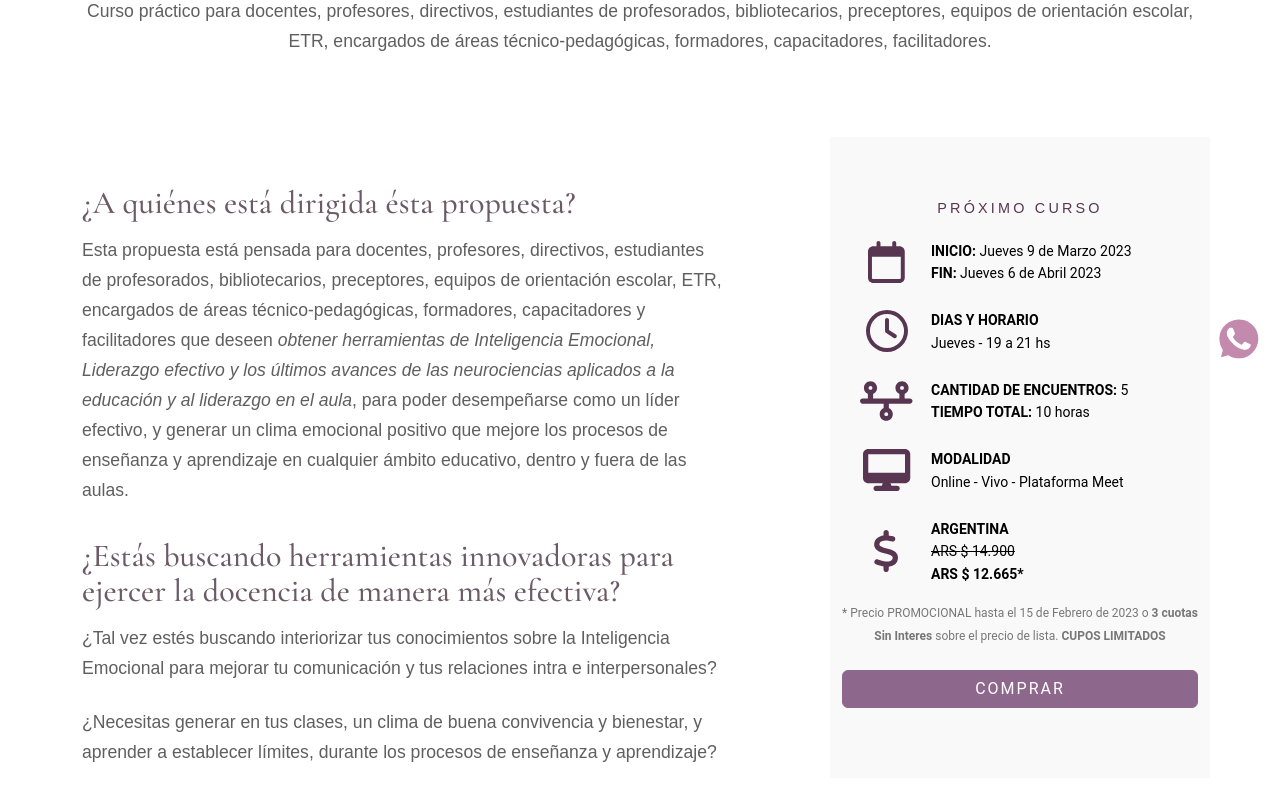
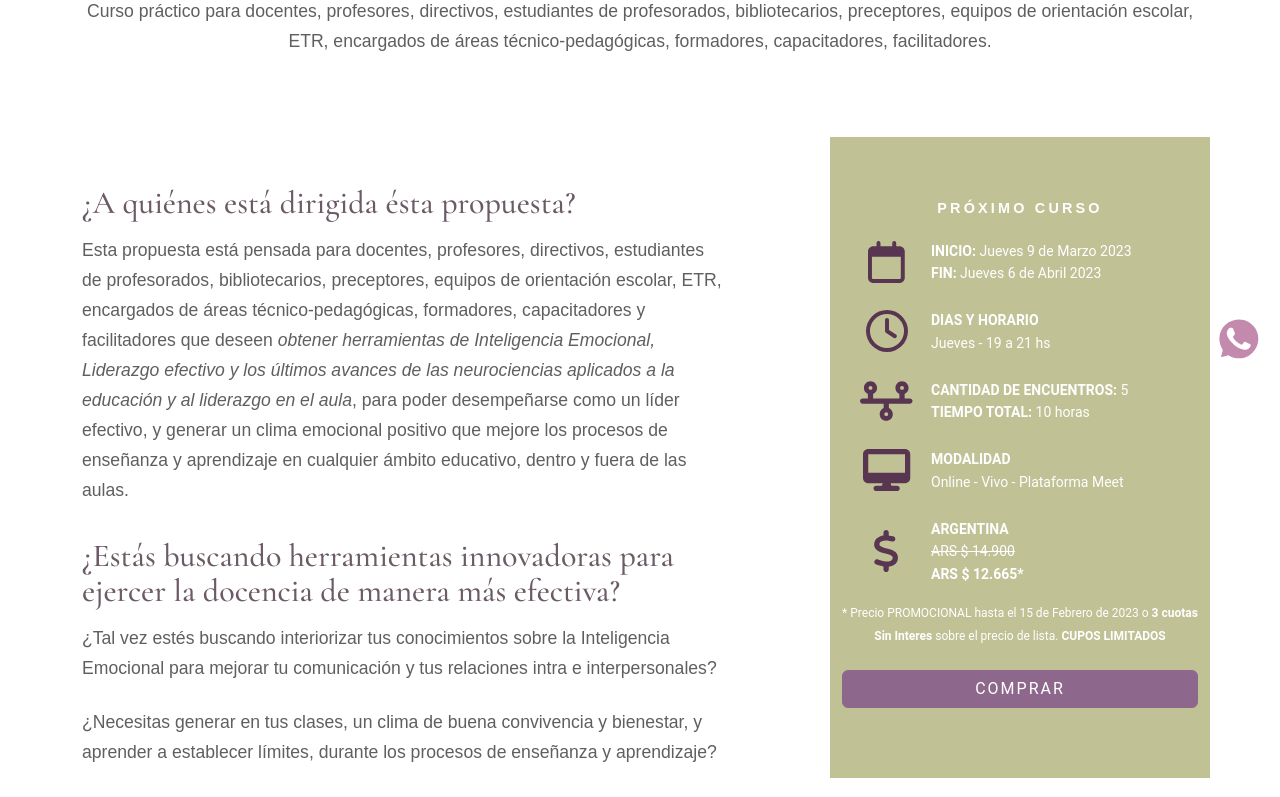
Before and after one commit to AgustinTafura/mc-coaching, a Next.js app: page /servicios/coaching-educativo/inteligencia-emocional-y-liderazgo in a window 1280 px wide. Shown: the part 420-1217 px from the top of the page. Built offline with nearby package versions, Linux system fonts and the light colour scheme; a web font is replaced by a local one.

Commit message:
cambios 9.01

```diff
--- a/components/LayoutProducts.jsx
+++ b/components/LayoutProducts.jsx
@@ -187,9 +187,9 @@ const LayoutProducts = ({ children, ...pageProps }) => {
 
                         <div className="col-lg-4 mx-auto mbr-form position-relative py-5 pt-lg-0 g-0" data-form-type="formoid">
                             <div className='sticky-sidebar'>
-                                <div className="form-col sticky-item px-lg-4" data-form-type="formoid">
+                                <div className="form-col sticky-item px-lg-4" data-form-type="formoid" style={{background: 'rgb(166 167 104 / 0.7)'}}>
                                     <div className="col-lg-12 col-md-12 col-sm-12 mb-4" >
-                                        <h6 className="mbr-section-subtitle mbr-fonts-style display-44" style={{color:'var(--bs-secondary)'}}>
+                                        <h6 className="mbr-section-subtitle mbr-fonts-style display-44 text-white fw-bold" >
                                             PRÓXIMO CURSO
                                         </h6>
                                     </div>
@@ -200,7 +200,7 @@ const LayoutProducts = ({ children, ...pageProps }) => {
                                             <div className='col-3 text-center mb-4 align-self-center'>
                                                 <FontAwesomeIcon icon={faCalendar} size="3x" color='var(--bs-secondary)'/>
                                             </div>
-                                            <div className='col-9 mbr-regular mb-4 fw-normal text-black'>
+                                            <div className='col-9 mbr-regular mb-4 fw-normal text-white'>
                                                 <b>INICIO:</b> {product.dateStart}
                                                 <br/>
                                                 <b>FIN:</b> {product.dateEnd}
@@ -209,7 +209,7 @@ const LayoutProducts = ({ children, ...pageProps }) => {
                                             <div className='col-3 text-center mb-4 align-self-center'>
                                                 <FontAwesomeIcon icon={faClock} size="3x" color='var(--bs-secondary)'/>
                                             </div>
-                                            <div className='col-9 mbr-regular mb-4 fw-normal text-black'>
+                                            <div className='col-9 mbr-regular mb-4 fw-normal text-white'>
                                                 <b>DIAS Y HORARIO</b>
                                                 <br/>
                                                 {
@@ -222,7 +222,7 @@ const LayoutProducts = ({ children, ...pageProps }) => {
                                             <div className='col-3 text-center mb-4 align-self-center'>
                                                 <FontAwesomeIcon icon={faTimeline} size="3x" color='var(--bs-secondary)'/>
                                             </div>
-                                            <div className='col-9 mbr-regular mb-4 fw-normal text-black'>
+                                            <div className='col-9 mbr-regular mb-4 fw-normal text-white'>
                                             <b>CANTIDAD DE ENCUENTROS:</b> {product.numberOfSesions}
                                                 <br/>
                                                 <b>TIEMPO TOTAL:</b> {product.numberOfHours} horas
@@ -231,7 +231,7 @@ const LayoutProducts = ({ children, ...pageProps }) => {
                                             <div className='col-3 text-center mb-4 align-self-center'>
                                                 <FontAwesomeIcon icon={faDesktop} size="3x" color='var(--bs-secondary)'/>
                                                 </div>
-                                            <div className='col-9 mbr-regular mb-4 fw-normal text-black'>
+                                            <div className='col-9 mbr-regular mb-4 fw-normal text-white'>
                                             <b>MODALIDAD</b>
                                                 <br/>
                                                 {product.mode}
@@ -239,7 +239,7 @@ const LayoutProducts = ({ children, ...pageProps }) => {
                                             <div className='col-3 text-center align-self-center'>
                                                 <FontAwesomeIcon icon={faDollarSign} size="3x" color='var(--bs-secondary)'/>
                                                 </div>
-                                            <div className='col-4 mbr-regular  fw-normal text-black'>
+                                            <div className='col-4 mbr-regular  fw-normal text-white'>
                                             <b>ARGENTINA</b>
                                                 <br/>
                                                 <del>ARS {toARS(product.investment.argentina.price)}</del>
@@ -248,7 +248,7 @@ const LayoutProducts = ({ children, ...pageProps }) => {
                                             </div>
                                             {
                                                 product.investment.exterior && (
-                                                    <div className='col-4 mbr-regular  fw-normal text-black'>
+                                                    <div className='col-4 mbr-regular  fw-normal text-white'>
                                                         <b>EXTERIOR</b>
                                                             <br/>
                                                             <del>USD {toUSD(product.investment.exterior.price)}</del>
@@ -258,7 +258,7 @@ const LayoutProducts = ({ children, ...pageProps }) => {
                                                 )
                                             }
                                             {
-                                                product.investment.discountDate && <div className='my-3 text-center' style={{fontSize:'12px'}}>* Precio PROMOCIONAL hasta el {product.investment.discountDate} o <b>3 cuotas Sin Interes</b> sobre el precio de&nbsp;lista. <b>CUPOS&nbsp;LIMITADOS</b></div>
+                                                product.investment.discountDate && <div className='my-3 text-center text-white' style={{fontSize:'12px'}}>* Precio PROMOCIONAL hasta el {product.investment.discountDate} o <b>3 cuotas Sin Interes</b> sobre el precio de&nbsp;lista. <b>CUPOS&nbsp;LIMITADOS</b></div>
                                             }
                                             <Link className="col-lg-12 col-md-12 col-sm-12 align-center" href={product.waLink} target="_blank">
                                                 <a target="_blank">
```
Also changed, not shown: components/LayoutSesions.jsx (+5 -5 lines).
